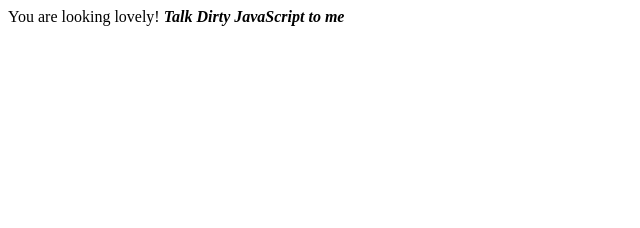
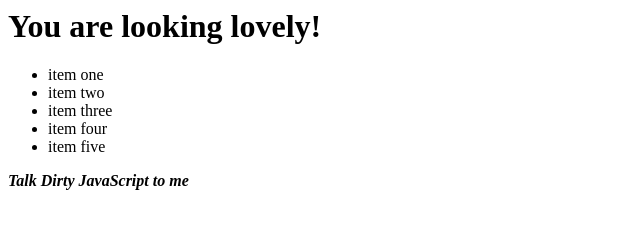
Before and after one commit to fiatluxhinc/nodeapp, a website: page public/index.html in a window 1280 px wide. Shown: the whole page, without its empty margins (0-640 px from the left). Drawn offline with Linux system fonts and the light colour scheme.

Commit message:
Added an unordered list.

```diff
--- a/public/index.html
+++ b/public/index.html
@@ -4,6 +4,16 @@
     <script src="./js/main.js"></script>
 </head>
 <body>
-    You are looking lovely!
+	<h1>You are looking lovely!</h1>
+
+	<ul>
+		<li>item one</li>
+		<li>item two</li>
+		<li>item three</li>
+		<li>item four</li>
+		<li>item five</li>
+	</ul>
+
+
 </body>
 </html>
```
